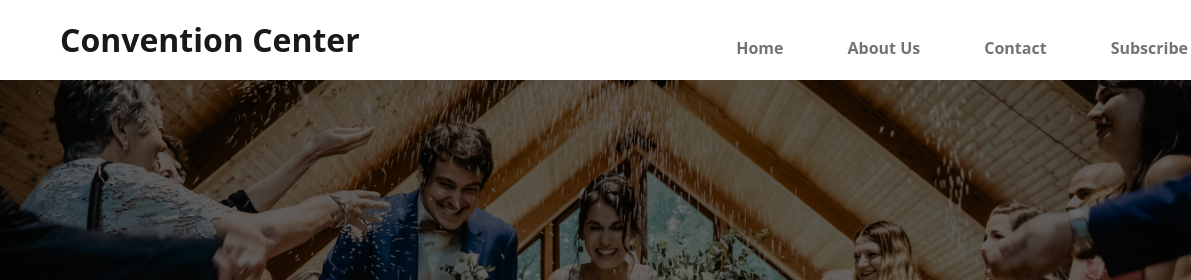
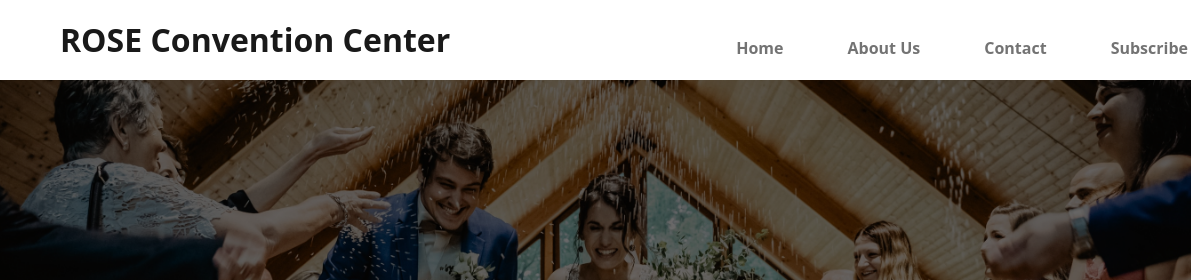
Before and after one commit to Shakshor/rose-convention-center, a plain HTML site: page index.html in a window 1280 px wide. Shown: the top 280 px of the page, 0-1191 px from the left. Drawn offline with nearby package versions, Linux system fonts and the light colour scheme.

Commit message:
navbar header title change

```diff
--- a/index.html
+++ b/index.html
@@ -23,7 +23,7 @@
     <header>
         <nav class="navbar navbar-expand-lg navbar-light bg-white">
             <div class="container-fluid">
-                <a class="navbar-brand ms-5 py-2 fw-bold fs-2" href="#">Convention Center</a>
+                <a class="navbar-brand ms-5 py-2 fw-bold fs-2" href="#">ROSE Convention Center</a>
                 <button class="navbar-toggler" type="button" data-bs-toggle="collapse" data-bs-target="#navbarNav"
                     aria-controls="navbarNav" aria-expanded="false" aria-label="Toggle navigation">
                     <span class="navbar-toggler-icon"></span>
```
